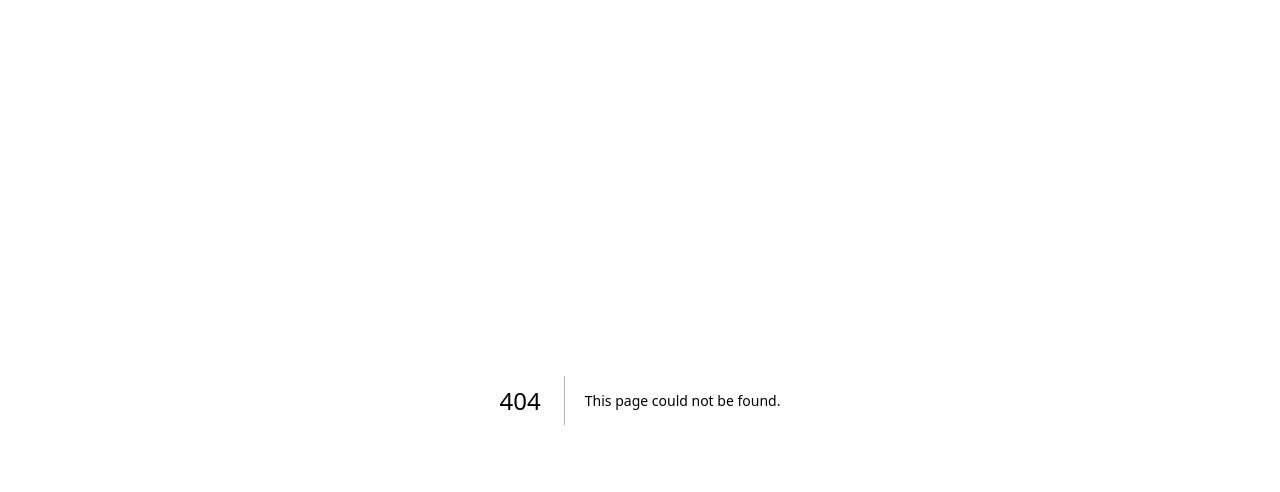
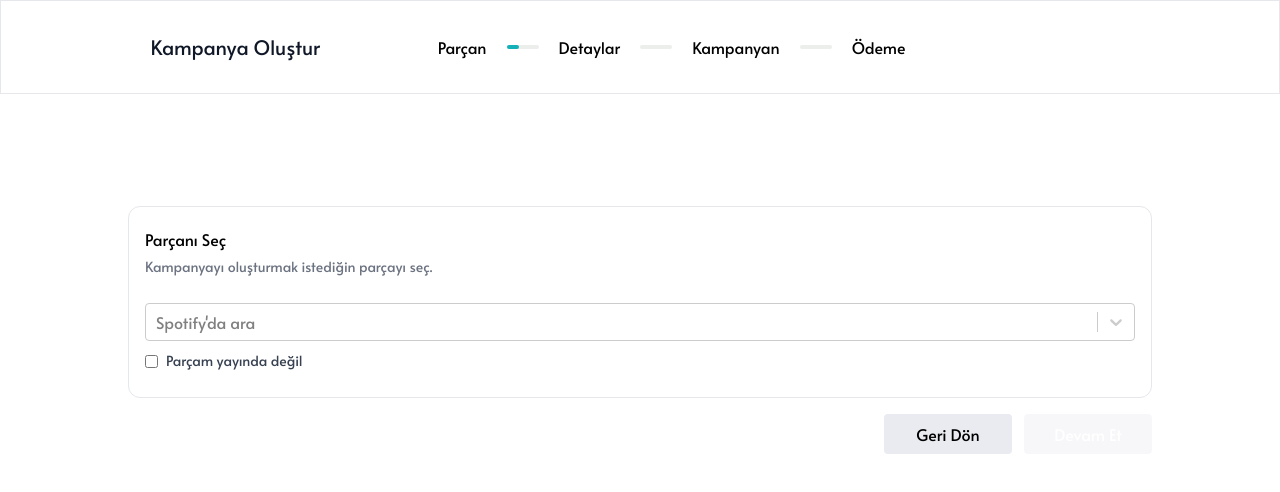
Before and after one commit to altundalyusuf/makromusic, a Next.js app: page /selectPiece in a window 1280 px wide. Before the commit this address had no page. Shown: the top 492 px of the page. Built offline with nearby package versions, Linux system fonts and the light colour scheme; no server answers.

Commit message:
select piece page completed

```diff
--- a/components/ChoosePiece.js
+++ b/components/ChoosePiece.js
@@ -1,11 +1,27 @@
 import filterOptions from '@/helpers/filterOptions';
 import React, { useEffect, useState } from 'react'
 import Select from 'react-select'
+import CustomButton from './CustomButton';
+import { useRouter } from 'next/router';
+import { useDispatch, useSelector } from 'react-redux';
+import { savePieceInfo } from '@/redux/slices/createCampaignSlice';
 
 const ChoosePiece = ({ pieces }) => {
+    // Global states
+    const pieceName = useSelector(state => state.createCampaign.pieceName);
+    const noPieceChecked = useSelector(state => state.createCampaign.noPieceChecked);
+
+    // Local states
     const [options, setOptions] = useState([]);
-    const [value, setValue] = useState(null);
+    const [value, setValue] = useState(pieceName || null);
+    const [isChecked, setIsChecked] = useState(noPieceChecked || false);
+    const [isMounted, setIsMounted] = useState(false);
+    const [isButtonDisabled, setIsButtonDisabled] = useState(true);
 
+    const dispatch = useDispatch();
+    const router = useRouter();
+
+    // format piece data for select input
     useEffect(() => {
         if (pieces.tracks && pieces.tracks.items) {
             const newOptions = pieces.tracks.items.map(item => ({
@@ -16,19 +32,51 @@ const ChoosePiece = ({ pieces }) => {
         }
     }, [pieces])
 
+    // wait for select input data to mount
+    useEffect(() => {
+        setIsMounted(true);
+    }, [])
+
+    // update isButtonDisabled whenever value or isChecked changes
+    useEffect(() => {
+        setIsButtonDisabled(!value && !isChecked);
+    }, [value, isChecked])
+
     const handleChange = (selectedOption) => {
         setValue(selectedOption);
     }
 
+    const handleCheckboxChange = (event) => {
+        setIsChecked(event.target.checked);
+        event.target.checked && setValue(null);
+    }
+
+    const handleBack = () => {
+        router.push('/')
+    }
+    const handleContinue = () => {
+        if (isChecked) {
+            dispatch(savePieceInfo({ pieceName: null, noPieceChecked: true }));
+            router.push('/details')
+        } else {
+            dispatch(savePieceInfo({ pieceName: value, noPieceChecked: false }));
+            router.push('/details')
+        }
+    }
+
     return (
         <>
-            <div className='container max-w-5xl border rounded-xl py-5 px-4'>
+            <div className='container max-w-5xl'>
+                <div className='border rounded-xl py-5 px-4 mb-4'>
+                    {/* Header */}
                     <div>
                         <div>Parçanı Seç</div>
                         <div className='text-gray-500 text-sm leading-8'>Kampanyayı oluşturmak istediğin parçayı seç.</div>
 
                     </div>
-                <div className='mt-5'>
+                    {/* Select Input */}
+                    <div className='mt-5 mb-1'>
+                        {isMounted ?
                             <Select
                                 placeholder="Spotify'da ara"
                                 id='pieceSearch'
@@ -38,7 +86,26 @@ const ChoosePiece = ({ pieces }) => {
                                 options={options}
                                 className='text-gray-400'
                                 filterOption={filterOptions}
+                                isDisabled={isChecked}
                             />
+                            :
+                            'Yükleniyor...'
+                        }
+                    </div>
+                    {/* Checkbox */}
+                    <div>
+                        <div className='flex items-center'>
+                            <input type="checkbox" id='noPiece' name='pieceSearch' checked={isChecked} onChange={handleCheckboxChange} />
+                            <label htmlFor="noPiece" className='ml-2 text-gray-700 text-sm leading-8'>Parçam yayında değil</label>
+                        </div>
+                    </div>
+                </div>
+                {/* Buttons */}
+                <div className='flex justify-end'>
+                    <div className='me-3'>
+                        <CustomButton customProps={{ name: 'Geri Dön', bgColor: 'bg-surfaceSecondary', textColor: 'text-black' }} onClick={handleBack} />
+                    </div>
+                    <CustomButton customProps={{ name: 'Devam Et', textColor: 'text-white', disabled: isButtonDisabled }} onClick={handleContinue} />
                 </div>
             </div>
         </>
--- a/components/CustomButton.js
+++ b/components/CustomButton.js
@@ -4,9 +4,12 @@ const CustomButton = ({ customProps, onClick = () => { } }) => {
     return (
         <>
             <div className='flex justify-center'>
-                <button onClick={onClick} className={`bg-primary p-3 rounded active:bg-primaryActive transform active:scale-90 ${customProps.className}`}>
+                <button
+                    onClick={onClick}
+                    className={`px-3 py-2 min-w-32 rounded ${customProps.disabled ? 'bg-surfaceSecondary text-black opacity-35' : customProps.bgColor ? '' : 'active:bg-primaryActive'} ${customProps.disabled ? '' : 'transform active:scale-90'} ${customProps.bgColor || 'bg-primary'} ${customProps.textColor || ''}`}
+                    disabled={customProps.disabled}
+                >
                     {customProps.name}
-
                 </button>
             </div>
         </>
--- a/components/Homepage.js
+++ b/components/Homepage.js
@@ -9,7 +9,7 @@ const Homepage = ({ campaign }) => {
 
     const handleClick = () => {
         dispatch(saveCreatedCampaign(campaign));
-        router.push('/create-campaign');
+        router.push('/selectPiece');
     }
     return (
         <>
@@ -18,7 +18,7 @@ const Homepage = ({ campaign }) => {
 ">
                 makromusic Task
             </div>
-            <CustomButton customProps={{ name: 'Kampanya Oluştur', className: 'text-white' }} onClick={handleClick} />
+            <CustomButton customProps={{ name: 'Kampanya Oluştur', textColor: 'text-white' }} onClick={handleClick} />
         </>
     )
 }
--- /dev/null
+++ b/pages/details.js
@@ -0,0 +1,11 @@
+import React from 'react'
+
+const details = () => {
+    return (
+        <>
+            Details Page
+        </>
+    )
+}
+
+export default details
--- a/pages/create-campaign.js
+++ b/pages/selectPiece.js
@@ -9,7 +9,7 @@ const loadingBarWidth = {
     end: 0
 }
 
-const createCampaign = ({ pieces }) => {
+const selectPiece = ({ pieces }) => {
     return (
         <>
             <Navbar width={loadingBarWidth} />
@@ -18,7 +18,7 @@ const createCampaign = ({ pieces }) => {
     )
 }
 
-export default createCampaign
+export default selectPiece
 
 export const getServerSideProps = async () => {
     try {
--- a/redux/slices/createCampaignSlice.js
+++ b/redux/slices/createCampaignSlice.js
@@ -2,6 +2,8 @@ import { createSlice } from '@reduxjs/toolkit'
 
 const initialState = {
     createdCampaign: null,
+    pieceName: null,
+    noPieceChecked: false,
 }
 
 export const createCampaignSlice = createSlice({
@@ -10,11 +12,15 @@ export const createCampaignSlice = createSlice({
     reducers: {
         saveCreatedCampaign: (state, action) => {
             state.createdCampaign = action.payload;
+        },
+        savePieceInfo: (state, action) => {
+            state.pieceName = action.payload.pieceName;
+            state.noPieceChecked = action.payload.noPieceChecked;
         }
     },
 })
 
 // Action creators are generated for each case reducer function
-export const { saveCreatedCampaign } = createCampaignSlice.actions
+export const { saveCreatedCampaign, savePieceInfo } = createCampaignSlice.actions
 
 export default createCampaignSlice.reducer
--- a/redux/store.js
+++ b/redux/store.js
@@ -3,6 +3,6 @@ import createCampaignReducer from './slices/createCampaignSlice'
 
 export const store = configureStore({
     reducer: {
-        createdCampaign: createCampaignReducer,
+        createCampaign: createCampaignReducer,
     }
 })
--- a/tailwind.config.js
+++ b/tailwind.config.js
@@ -18,6 +18,7 @@ module.exports = {
         primaryActive: '#0F9AA7',
         line18: '#ECEEEB',
         headerBlack: '#101828',
+        surfaceSecondary: '#E9EBF0',
       }
     },
   },
```
Lines whose indentation alone changed are shown as unchanged.
